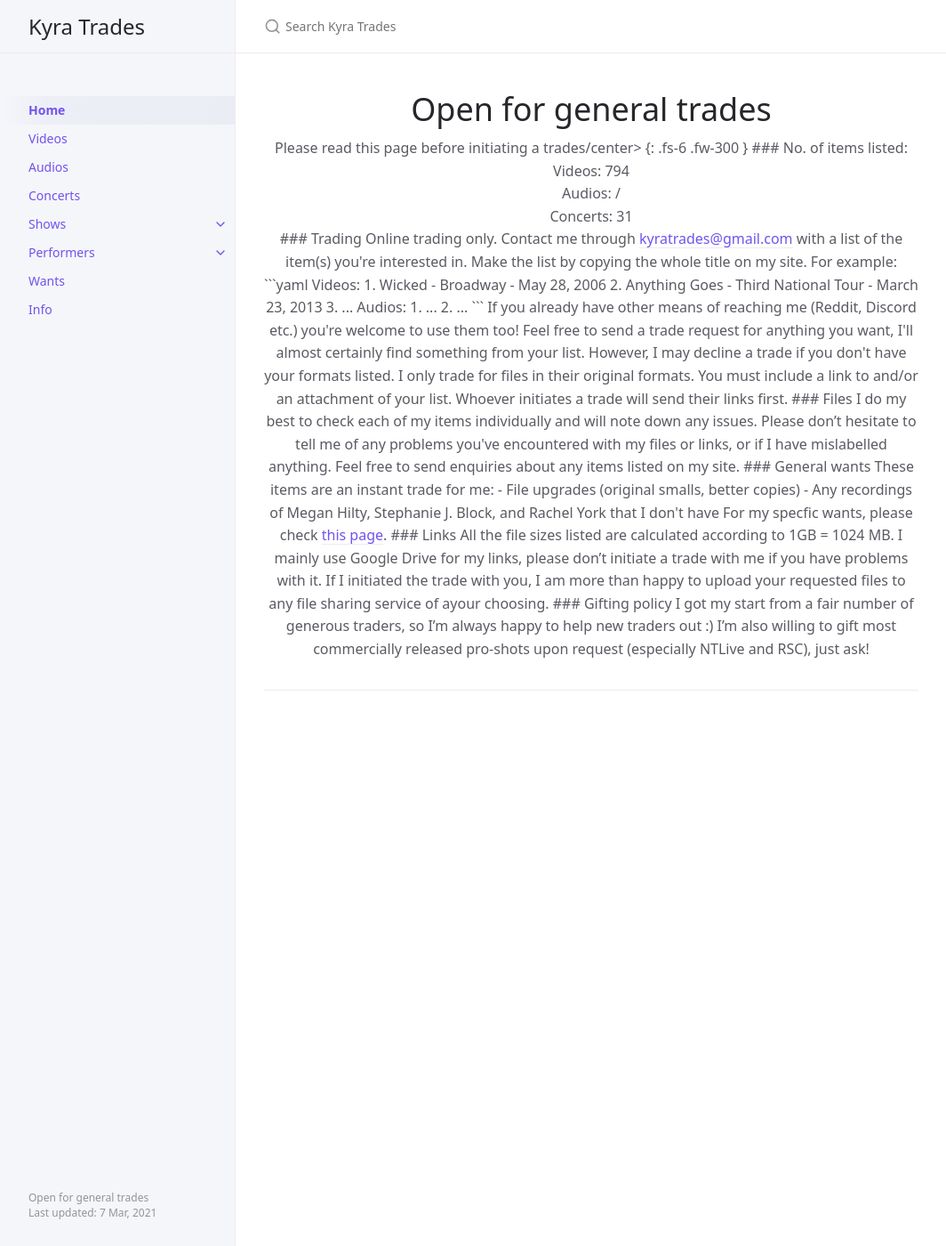
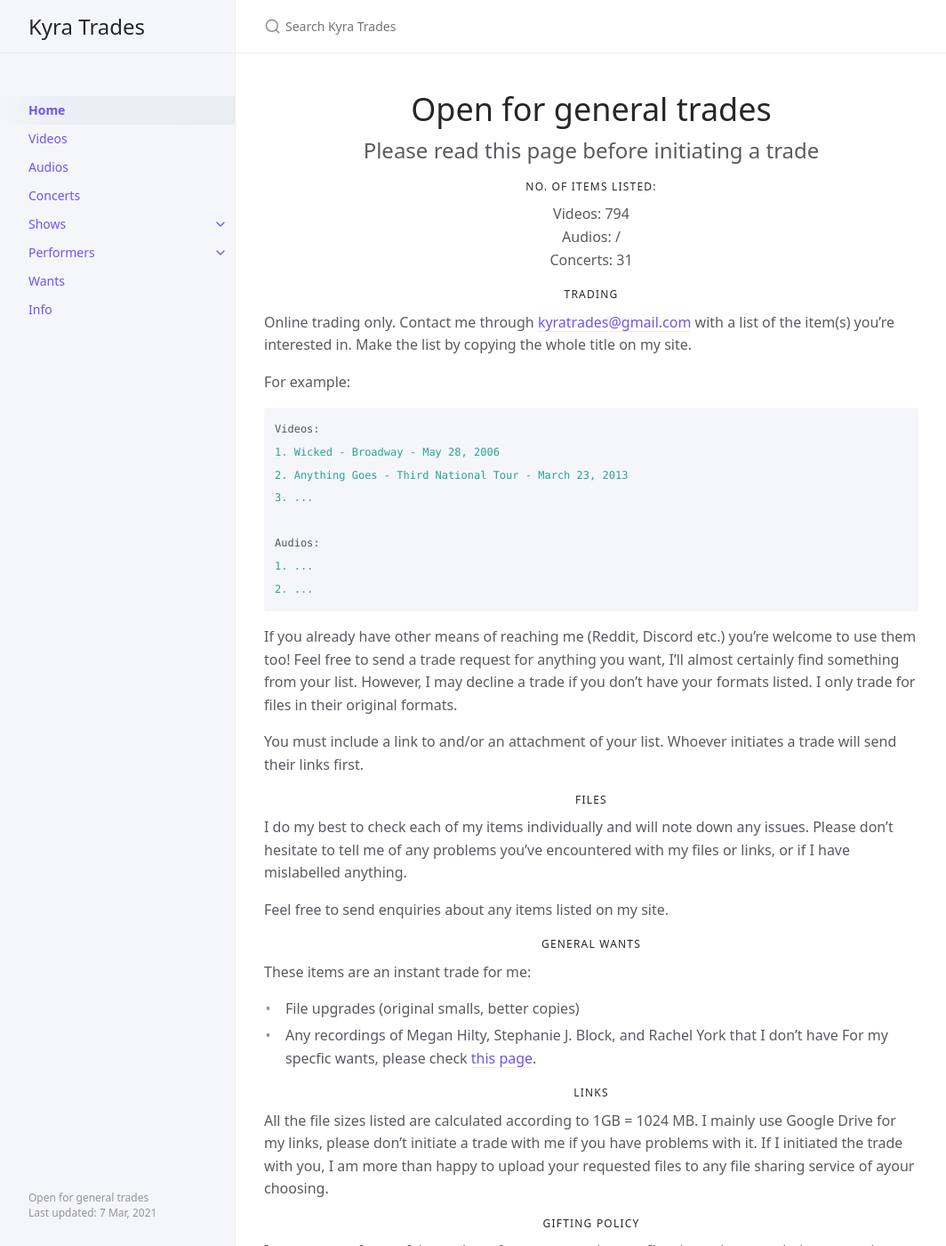
Before and after one commit to kyratrades/kyratrades.github.io, a Jekyll site: the page built from index.md, in a window 1280 px wide and 1400 px high. Shown: the whole window at 89% size, without its empty margins (107-1171 px from the left). Built offline with Jekyll 4.4.1, drawn with Linux system fonts in a browser that asks for light colours; some of the changed text lies outside the part shown.

Commit message:
Update index.md

```diff
--- a/index.md
+++ b/index.md
@@ -8,7 +8,7 @@ permalink: /
 
 # Open for general trades
 
-<center>Please read this page before initiating a trades/center>
+<center>Please read this page before initiating a trade</center>
 {: .fs-6 .fw-300 }
 
 ### No. of items listed:
```
